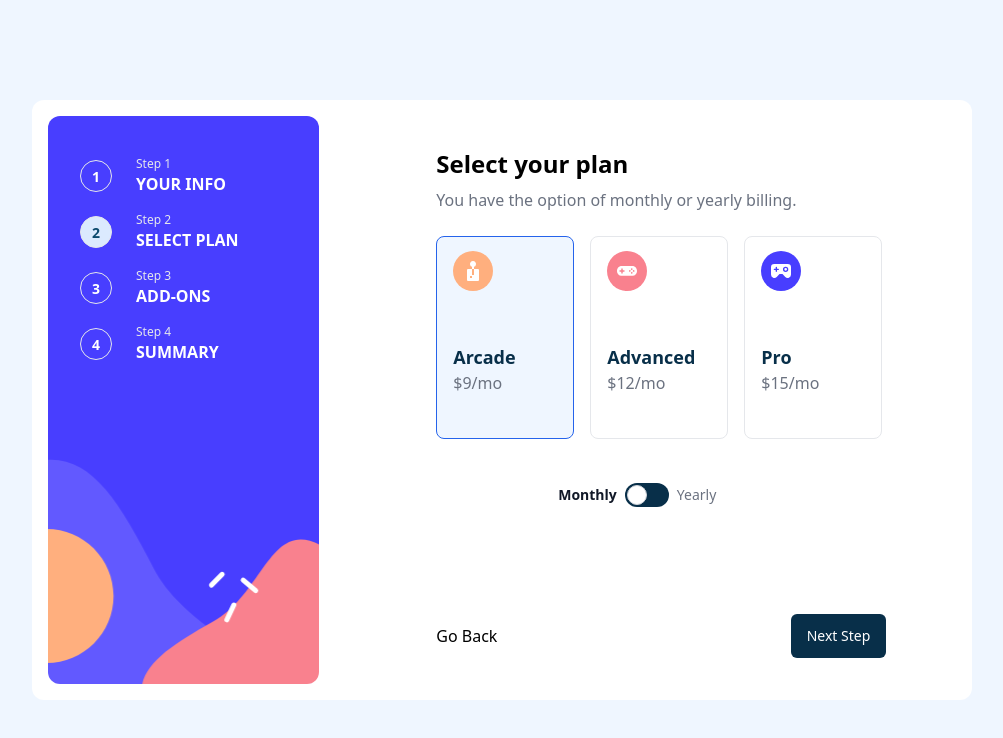
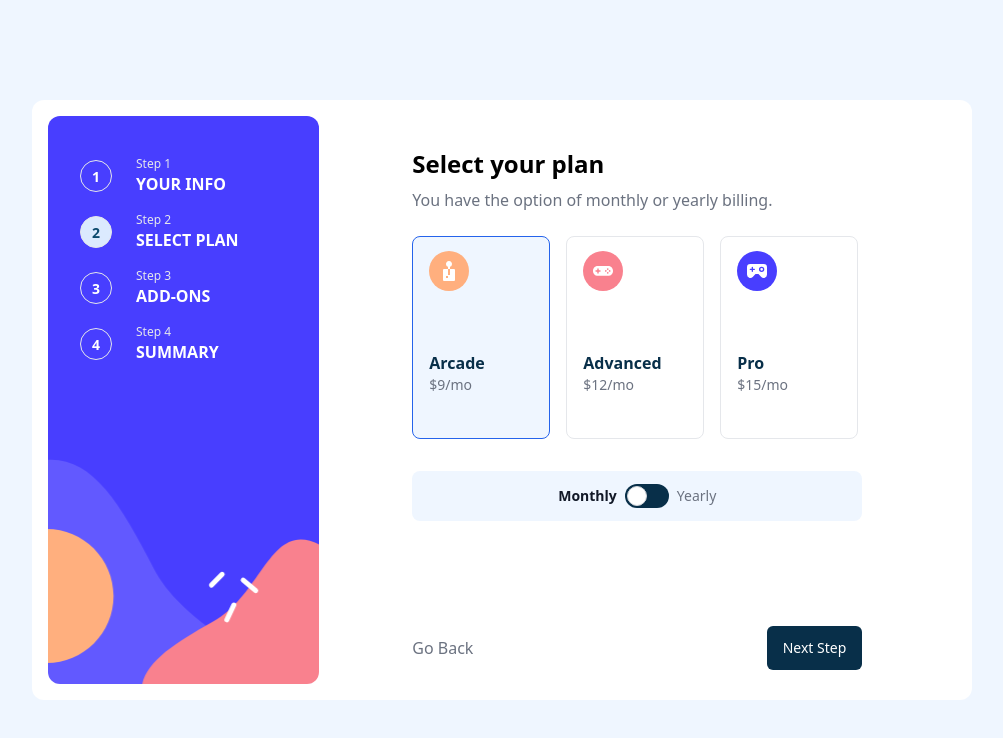
Before and after one commit to waldekglaz/fem-form-component, a React (Vite) app: page /plan in a window 1280 px wide. Shown: the top 738 px of the page, without its empty margins (138-1141 px from the left). Built offline with nearby package versions, Linux system fonts and the light colour scheme.

Commit message:
ButtonNext hover states

```diff
--- a/src/App.tsx
+++ b/src/App.tsx
@@ -8,7 +8,7 @@ import Summary from './components/Summary'
 function App() {
   return (
     <main className="relative min-h-screen bg-blue-50 lg:flex justify-center items-center">
-      <div className="bg-white lg:flex lg:w-[940px] lg:h-[600px] lg:rounded-xl lg:p-4 lg:relative">
+      <div className="bg-white lg:flex lg:w-[940px] lg:h-[600px] rounded-xl lg:p-4 lg:relative">
         <Header />
 
         <Routes>
--- a/src/components/AddOns.tsx
+++ b/src/components/AddOns.tsx
@@ -1,5 +1,5 @@
-import { BottomNav, Card, Form, Heading, AddOnField, ButtonNext } from './shared'
-import { Link, useNavigate } from 'react-router-dom'
+import { BottomNav, Card, Form, Heading, AddOnField, ButtonNext, BackButton } from './shared'
+import { useNavigate } from 'react-router-dom'
 import { useForm } from 'react-hook-form'
 import { useDispatch, useSelector } from 'react-redux'
 import { setOnlineService, setLargerStorage, setCustomProfile } from '../rootSlice'
@@ -44,7 +44,8 @@ const AddOnes = () => {
         {renderAddons}
 
         <BottomNav singleItem={false}>
-          <Link to="/plan">Go Back</Link>
+          <BackButton link="/plan" />
+
           <ButtonNext />
         </BottomNav>
       </Form>
--- a/src/components/Plan.tsx
+++ b/src/components/Plan.tsx
@@ -1,6 +1,6 @@
 import { useNavigate, Link } from 'react-router-dom'
 import { useForm } from 'react-hook-form'
-import { Card, Heading, BottomNav, Form, ButtonNext } from './shared'
+import { Card, Heading, BottomNav, Form, ButtonNext, BackButton } from './shared'
 import Toggler from './Toggler'
 import PlanField from './PlanField'
 import { useSelector, useDispatch } from 'react-redux'
@@ -50,12 +50,12 @@ const Plan = () => {
         })}
       >
         <ul className="lg:flex lg:gap-4">{renderPlans}</ul>
-        <div className="text-center">
+        <div className="text-center mt-[20px] bg-blue-50 py-[13px] rounded-lg">
           <Toggler handleClick={handleClick} isMonthly={isMonthly} />
         </div>
 
         <BottomNav singleItem={false}>
-          <Link to="/">Go Back</Link>
+          <BackButton link="/" />
           <ButtonNext />
         </BottomNav>
       </Form>
--- a/src/components/PlanField.tsx
+++ b/src/components/PlanField.tsx
@@ -12,13 +12,13 @@ const PlanField: React.FC<PlanFieldProps> = ({ register, label, value, img, pric
   return (
     <li className="mb-3">
       <input type="radio" id={label} {...register} value={value} className="hidden peer" required />
-      <label htmlFor={label} className="inline-flex items-center justify-between w-full py-[14px] px-[16px] text-gray-500 bg-white border border-gray-200 rounded-lg cursor-pointer   peer-checked:border-blue-600 peer-checked:bg-blue-50  hover:text-gray-600 hover:bg-gray-100 lg:w-[138px] lg:h-[203px] lg:pb-0">
-        <div className="flex gap-4 items-center lg:flex-col lg:items-start lg:justify-between lg:h-full  lg:w-full pb-10">
+      <label htmlFor={label} className="inline-flex items-center justify-between w-full pt-[14px] pb-6 px-[16px] text-gray-500 bg-white border border-gray-200 rounded-lg cursor-pointer   peer-checked:border-blue-600 peer-checked:bg-blue-50  hover:text-gray-600 hover:bg-gray-100 lg:w-[138px] lg:h-[203px] lg:pb-0">
+        <div className="flex gap-4 items-center lg:flex-col lg:items-start lg:justify-between lg:h-full  lg:w-full lg:pb-10">
           <img src={img} />
           <div className="relative w-full">
-            <div className="w-full text-lg font-bold text-sky-950 capitalize">{value}</div>
-            <div className="w-full mb-[3px]">{price}</div>
-            {!isMonthly && <p className="text-xs text-sky-950 absolute w-full">2 months free</p>}
+            <div className="w-full text-base font-bold text-sky-950 capitalize">{value}</div>
+            <div className="w-full mb-[3px] text-sm">{price}</div>
+            {!isMonthly && <p className="text-xs text-sky-950 absolute min-w-[80px]">2 months free</p>}
           </div>
         </div>
       </label>
--- a/src/components/Summary.tsx
+++ b/src/components/Summary.tsx
@@ -1,5 +1,5 @@
 import { useState } from 'react'
-import { Card, Heading, BottomNav } from './shared'
+import { Card, Heading, BottomNav, BackButton } from './shared'
 import { Link } from 'react-router-dom'
 import { store } from '../store'
 import ConfirmationMessage from './ConfirmationMessage'
@@ -15,7 +15,7 @@ const Summary = () => {
     <Card>
       {!confirmationMsg && (
         <>
-          <Heading title="Finishing up" description={`${formData.name} double-check  everything looks OK before confirming.`} />
+          <Heading title="Finishing up" description="Double-check  everything looks OK before confirming." />
           <div className="bg-sky-50 p-4 rounded-lg">
             <div className="border-b pb-3 flex justify-between items-center mb-3">
               <div>
@@ -64,7 +64,7 @@ const Summary = () => {
           </div>
 
           <BottomNav singleItem={false}>
-            <Link to="/add-ons">Go Back</Link>
+            <BackButton link="/add-ons" />
             <button className="bg-blue-500 px-4 py-3  text-white rounded-lg" onClick={handleConfirm}>
               Confirm
             </button>
--- a/src/components/Toggler.tsx
+++ b/src/components/Toggler.tsx
@@ -6,7 +6,7 @@ interface TogglerProps {
 
 const Toggler: React.FC<TogglerProps> = ({ handleClick, isMonthly }) => {
   return (
-    <div className="flex justify-center items-center lg:mt-8">
+    <div className="flex justify-center items-center ">
       <span className={` text-sm  ${isMonthly ? 'text-gray-900 font-bold' : 'text-gray-500 font-medium'}  mr-2`}>Monthly</span>
       <label className="relative inline-flex items-center cursor-pointer ">
         <input onClick={handleClick} type="checkbox" value="" className="sr-only peer" />
--- a/src/components/shared/AddOnField.tsx
+++ b/src/components/shared/AddOnField.tsx
@@ -10,8 +10,8 @@ interface AddOnFieldProps {
 
 const AddOnField: React.FC<AddOnFieldProps> = ({ register, label, title, description, cost }) => {
   return (
-    <div className="flex items-center pl-4 border border-gray-200 rounded-lg  pr-4 mb-3">
-      <input type="checkbox" value="" {...register} className="w-4 h-4 text-blue-600 bg-gray-100 border-gray-300 roundedfocus:ring-blue-500  focus:ring-2 " />
+    <div className="flex items-center pl-4 border border-gray-200 rounded-lg  pr-4 mb-3 gap-2 ">
+      <input type="checkbox" value="" {...register} className="w-6 h-6 text-blue-600 bg-gray-100 border-gray-300 roundedfocus:ring-blue-100  focus:ring-3 " />
       <div className="w-full py-4 ml-2 text-sm font-medium text-gray-900  ">
         <label htmlFor={label}>{title}</label>
         <p className="text-xs text-gray-500 font-normal">{description}</p>
--- /dev/null
+++ b/src/components/shared/BackButton.tsx
@@ -0,0 +1,13 @@
+import { Link } from 'react-router-dom'
+interface BackButtonProps {
+  link: string
+}
+const BackButton: React.FC<BackButtonProps> = ({ link }) => {
+  return (
+    <Link className="text-gray-500 hover:text-sky-950" to={link}>
+      Go Back
+    </Link>
+  )
+}
+
+export default BackButton
--- a/src/components/shared/BottomNav.tsx
+++ b/src/components/shared/BottomNav.tsx
@@ -3,7 +3,7 @@ interface BottomNavProps {
   singleItem: boolean
 }
 const BottomNav: React.FC<BottomNavProps> = ({ children, singleItem }) => {
-  return <nav className={`absolute  bottom-0 w-full left-0 bg-white h-16 flex items-center ${singleItem ? 'justify-end' : 'justify-between'} px-6 lg:px-0 lg:mt-20 lg:w-[450px]  lg:left-auto lg:bottom-[32px]`}>{children}</nav>
+  return <nav className={`absolute  bottom-0 w-full left-0 bg-white h-16 flex items-center ${singleItem ? 'justify-end' : 'justify-between'} px-6 lg:px-0 lg:mt-20 lg:w-[450px] lg:bottom-5 lg:left-auto `}>{children}</nav>
 }
 
 export default BottomNav
--- a/src/components/shared/ButtonNext.tsx
+++ b/src/components/shared/ButtonNext.tsx
@@ -1,6 +1,6 @@
 const ButtonNext = () => {
   return (
-    <button className="bg-sky-950 text-white text-sm px-4 py-3 rounded-md" type="submit">
+    <button className="bg-sky-950 text-white text-sm px-4 py-3 rounded-md hover:bg-sky-900" type="submit">
       Next Step
     </button>
   )
--- a/src/components/shared/Card.tsx
+++ b/src/components/shared/Card.tsx
@@ -3,7 +3,7 @@ interface CardProps {
 }
 
 const Card: React.FC<CardProps> = ({ children }) => {
-  return <div className="w-80 mx-auto px-6 py-8 -mt-20 bg-white rounded-lg shadow-gray-600 lg:mt-0 lg:w-[450px]">{children}</div>
+  return <div className="w-80 mx-auto px-6 py-8 -mt-20 bg-white rounded-lg shadow-gray-600 lg:mt-0 lg:w-[450px] lg:px-0">{children}</div>
 }
 
 export default Card
--- a/src/components/shared/index.ts
+++ b/src/components/shared/index.ts
@@ -5,5 +5,6 @@ import Card from './Card'
 import Form from './Form'
 import FormField from './FormField'
 import Heading from './Heading'
+import BackButton from './BackButton'
 
-export { AddOnField, BottomNav, ButtonNext, Card, Form, FormField, Heading }
+export { AddOnField, BottomNav, ButtonNext, Card, Form, FormField, Heading, BackButton }
```
